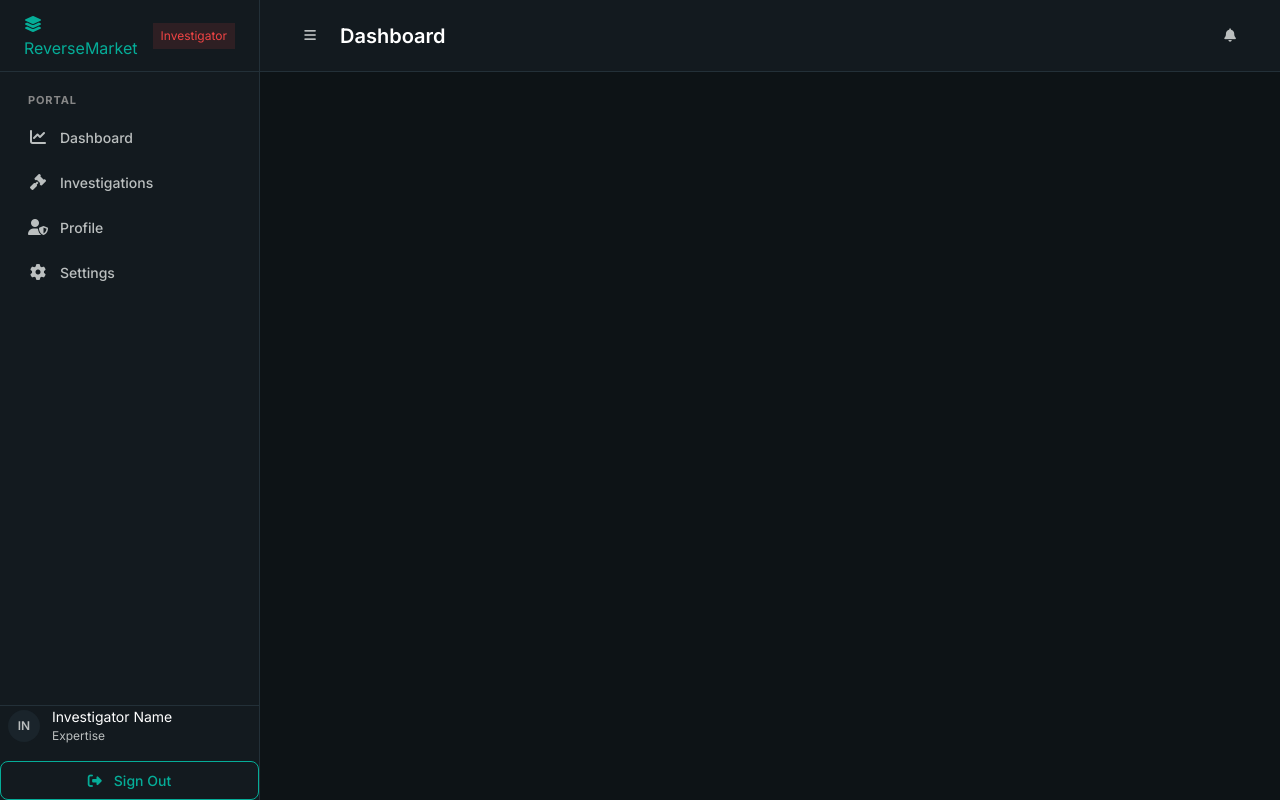
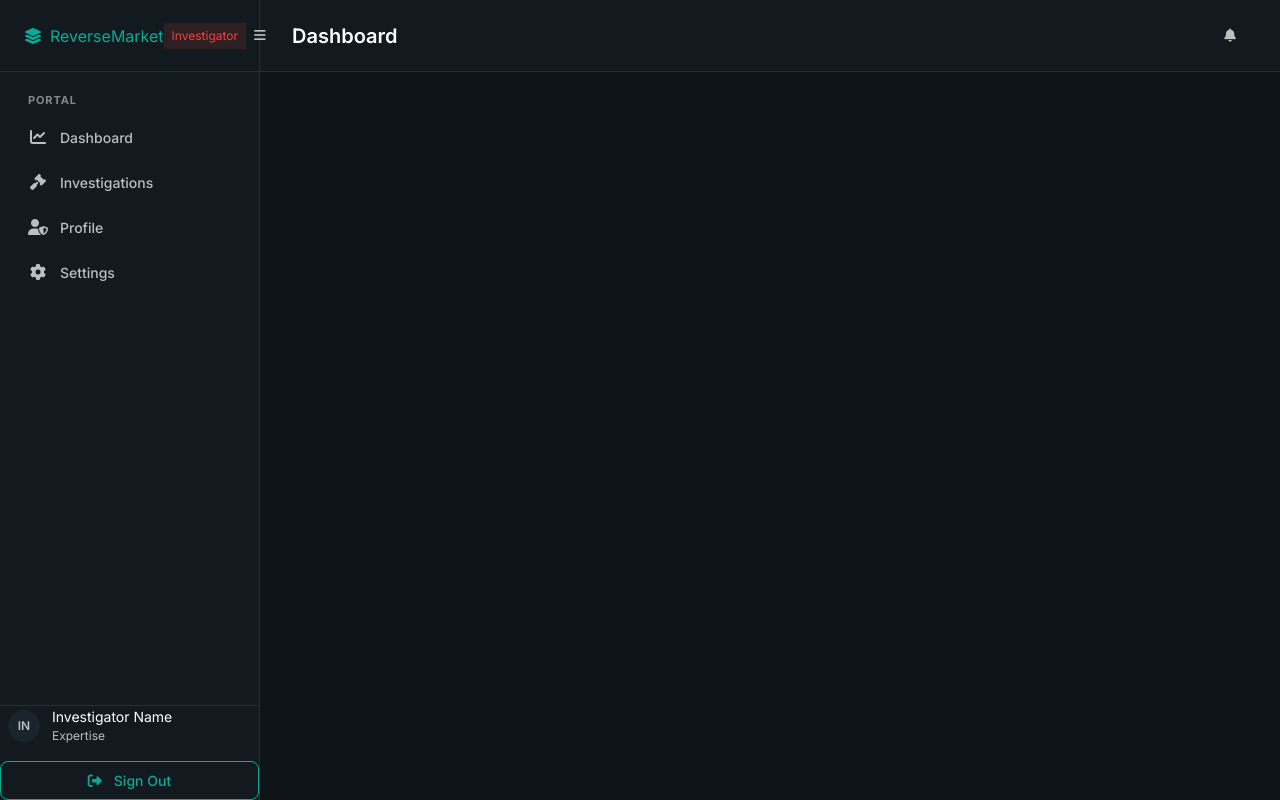
Before and after one commit to fahadmb123/briosolve-platform, a React (Vite) app in the folder frontend/: page /investigator in a window 1280 px wide. Built offline with nearby package versions, Linux system fonts and the light colour scheme.

Commit message:
fix:Update on the user side UI

```diff
--- a/frontend/src/layouts/CustomerLayout.tsx
+++ b/frontend/src/layouts/CustomerLayout.tsx
@@ -1,18 +1,30 @@
 // @ts-nocheck
-import React from 'react';
+import React, { useState } from 'react';
 import { Outlet, Link } from 'react-router-dom';
 
 export default function CustomerLayout() {
+    const [isSidebarOpen, setIsSidebarOpen] = useState(false);
+    const [isSidebarCollapsed, setIsSidebarCollapsed] = useState(false);
+
+    const handleSidebarToggle = () => {
+        if (window.innerWidth <= 991) {
+            setIsSidebarOpen(!isSidebarOpen);
+        } else {
+            setIsSidebarCollapsed(!isSidebarCollapsed);
+        }
+    };
+
     return (
-        <div className="app-container">
-            <aside className="app-sidebar" id="app-sidebar">
-            <div className="sidebar-brand">
-                <Link to="/" className="logo">
+        <div className={`app-container ${isSidebarCollapsed ? 'sidebar-collapsed' : ''}`}>
+            <div id="sidebar-overlay" className={`sidebar-overlay ${isSidebarOpen ? 'show' : ''}`} onClick={() => setIsSidebarOpen(false)}></div>
+            <aside className={`app-sidebar ${isSidebarOpen ? 'show' : ''}`} id="app-sidebar">
+            <div className="sidebar-brand flex items-center justify-between">
+                <Link to="/" className="logo flex items-center gap-2">
                     <i className="fas fa-layer-group text-primary"></i>
                     <span>ReverseMarket</span>
                 </Link>
-                <button id="sidebar-close" className="btn-icon sidebar-close-btn" aria-label="Close Sidebar" title="Close Menu">
-                    <i className="fas fa-times"></i>
+                <button className="btn-icon ml-auto sidebar-inner-toggle" aria-label="Toggle Sidebar" onClick={handleSidebarToggle}>
+                    <i className="fas fa-bars"></i>
                 </button>
             </div>
 
@@ -110,7 +122,7 @@ export default function CustomerLayout() {
             <main className="app-main">
                 <header className="app-header">
                 <div className="flex items-center gap-3">
-                    <button id="sidebar-toggle" className="btn-icon" aria-label="Toggle Sidebar" title="Open Menu">
+                    <button id="sidebar-toggle" className="btn-icon mobile-menu-toggle" aria-label="Toggle Sidebar" title="Open Menu" onClick={handleSidebarToggle}>
                         <i className="fas fa-bars"></i>
                     </button>
                     <Link to="/" className="logo">
--- a/frontend/src/layouts/InvestigatorLayout.tsx
+++ b/frontend/src/layouts/InvestigatorLayout.tsx
@@ -1,19 +1,31 @@
 // @ts-nocheck
-import React from 'react';
+import React, { useState } from 'react';
 import { Outlet, Link } from 'react-router-dom';
 
 export default function InvestigatorLayout() {
+    const [isSidebarOpen, setIsSidebarOpen] = useState(false);
+    const [isSidebarCollapsed, setIsSidebarCollapsed] = useState(false);
+
+    const handleSidebarToggle = () => {
+        if (window.innerWidth <= 991) {
+            setIsSidebarOpen(!isSidebarOpen);
+        } else {
+            setIsSidebarCollapsed(!isSidebarCollapsed);
+        }
+    };
+
     return (
-        <div className="app-container">
-            <aside className="app-sidebar" id="app-sidebar">
-            <div className="sidebar-brand flex justify-between items-center">
-                <Link to="/investigator/dashboard" className="logo">
+        <div className={`app-container ${isSidebarCollapsed ? 'sidebar-collapsed' : ''}`}>
+            <div id="sidebar-overlay" className={`sidebar-overlay ${isSidebarOpen ? 'show' : ''}`} onClick={() => setIsSidebarOpen(false)}></div>
+            <aside className={`app-sidebar ${isSidebarOpen ? 'show' : ''}`} id="app-sidebar">
+            <div className="sidebar-brand flex items-center justify-between">
+                <Link to="/investigator/dashboard" className="logo flex items-center gap-2">
                     <i className="fas fa-layer-group text-primary"></i>
                     <span>ReverseMarket</span>
                 </Link>
                 <span className="badge-danger text-xs px-2 py-1 rounded font-bold">Investigator</span>
-                <button id="sidebar-close" className="btn-icon sidebar-close-btn" aria-label="Close Sidebar">
-                    <i className="fas fa-times"></i>
+                <button className="btn-icon ml-auto sidebar-inner-toggle" aria-label="Toggle Sidebar" onClick={handleSidebarToggle}>
+                    <i className="fas fa-bars"></i>
                 </button>
             </div>
 
@@ -63,8 +75,8 @@ export default function InvestigatorLayout() {
         </aside>
             <main className="app-main">
                 <header className="app-header">
-                <div className="flex items-center gap-3">
-                    <button id="sidebar-toggle" className="btn-icon sidebar-toggle-btn" aria-label="Toggle Sidebar">
+                <div className="flex items-center gap-4">
+                    <button id="sidebar-toggle" className="btn-icon mobile-menu-toggle" aria-label="Toggle Sidebar" title="Open Menu" onClick={handleSidebarToggle}>
                         <i className="fas fa-bars"></i>
                     </button>
                     <h1 className="h4 mb-0">Dashboard</h1>
--- a/frontend/src/layouts/ProviderLayout.tsx
+++ b/frontend/src/layouts/ProviderLayout.tsx
@@ -1,18 +1,30 @@
 // @ts-nocheck
-import React from 'react';
+import React, { useState } from 'react';
 import { Outlet, Link } from 'react-router-dom';
 
 export default function ProviderLayout() {
+    const [isSidebarOpen, setIsSidebarOpen] = useState(false);
+    const [isSidebarCollapsed, setIsSidebarCollapsed] = useState(false);
+
+    const handleSidebarToggle = () => {
+        if (window.innerWidth <= 991) {
+            setIsSidebarOpen(!isSidebarOpen);
+        } else {
+            setIsSidebarCollapsed(!isSidebarCollapsed);
+        }
+    };
+
     return (
-        <div className="app-container">
-            <aside className="app-sidebar" id="app-sidebar">
-            <div className="sidebar-brand flex justify-between items-center">
-                <Link to="/provider/dashboard" className="logo">
+        <div className={`app-container ${isSidebarCollapsed ? 'sidebar-collapsed' : ''}`}>
+            <div id="sidebar-overlay" className={`sidebar-overlay ${isSidebarOpen ? 'show' : ''}`} onClick={() => setIsSidebarOpen(false)}></div>
+            <aside className={`app-sidebar ${isSidebarOpen ? 'show' : ''}`} id="app-sidebar">
+            <div className="sidebar-brand flex items-center justify-between">
+                <Link to="/provider/dashboard" className="logo flex items-center gap-2">
                     <i className="fas fa-tools text-primary"></i>
                     <span>ReverseMarket <small className="text-xs text-primary font-bold ml-1">PRO</small></span>
                 </Link>
-                <button id="sidebar-close" className="btn-icon sidebar-close-btn" aria-label="Close Sidebar">
-                    <i className="fas fa-times"></i>
+                <button className="btn-icon ml-auto sidebar-inner-toggle" aria-label="Toggle Sidebar" onClick={handleSidebarToggle}>
+                    <i className="fas fa-bars"></i>
                 </button>
             </div>
 
@@ -99,8 +111,8 @@ export default function ProviderLayout() {
         </aside>
             <main className="app-main">
                 <header className="app-header">
-                <div className="flex items-center gap-4">
-                    <button id="sidebar-toggle" className="btn-icon mobile-menu-toggle" aria-label="Toggle Sidebar">
+                <div className="flex items-center gap-3">
+                    <button id="sidebar-toggle" className="btn-icon mobile-menu-toggle" aria-label="Toggle Sidebar" title="Open Menu" onClick={handleSidebarToggle}>
                         <i className="fas fa-bars"></i>
                     </button>
                     <div className="breadcrumbs-trail text-xs text-secondary">
--- a/frontend/src/pages/public/Home/Home.tsx
+++ b/frontend/src/pages/public/Home/Home.tsx
@@ -15,13 +15,13 @@ export default function Home() {
 
 
         <aside className={`app-sidebar ${isSidebarOpen ? 'show' : ''}`} id="app-sidebar">
-            <div className="sidebar-brand">
-                <Link to="/" className="logo">
+            <div className="sidebar-brand flex items-center justify-between">
+                <Link to="/" className="logo flex items-center gap-2">
                     <i className="fas fa-layer-group text-primary"></i>
                     <span>ReverseMarket</span>
                 </Link>
-                <button id="sidebar-close" className="btn-icon sidebar-close-btn" aria-label="Close Sidebar" title="Close Menu" onClick={() => setIsSidebarOpen(false)}>
-                    <i className="fas fa-times"></i>
+                <button className="btn-icon ml-auto sidebar-inner-toggle" aria-label="Close Sidebar" title="Close Menu" onClick={() => setIsSidebarOpen(false)}>
+                    <i className="fas fa-bars"></i>
                 </button>
             </div>
 
```
